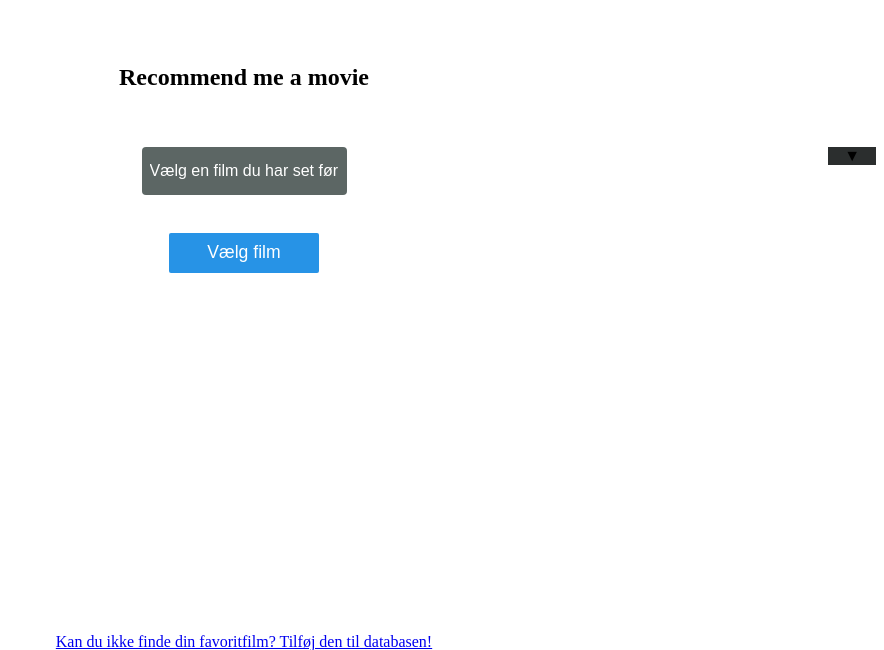
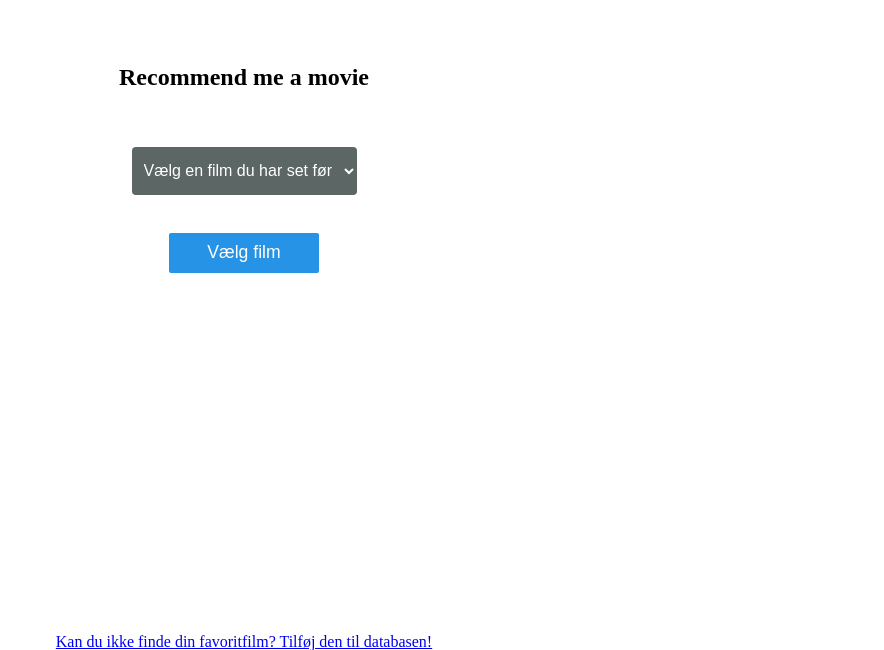
Before and after one commit to RasmusKvejborg/MovieRecommendation, a Flask app: page / in a window 1280 px wide. Shown: the top 650 px of the page, without its empty margins (396-1280 px from the left). Run offline with Flask 2, Linux system fonts and the light colour scheme; data that the repository does not hold is empty; some libraries are stand-ins or nearby versions.

Commit message:
Add files via upload

```diff
--- a/static/CSS/main.css
+++ b/static/CSS/main.css
@@ -17,11 +17,7 @@ input:hover{
 cursor: pointer;
 }
 
-
 select{
-    -webkit-appearance:none;
-    -moz-appearance:none;
-    -ms-appearance:none;
     border: 0!important;
     background: #5c6664;
     color: #fff;
@@ -35,15 +31,3 @@ select{
 .select {
    position: relative;
 }
-
-.select::after {
-   content: '\25BC';
-   position: absolute;
-   top: 0;
-   right: 0;
-   padding: 0 1em;
-   background: #2b2e2e;
-   cursor:pointer;
-   pointer-events:none;
-   transition:.25s all ease;
-}
```
